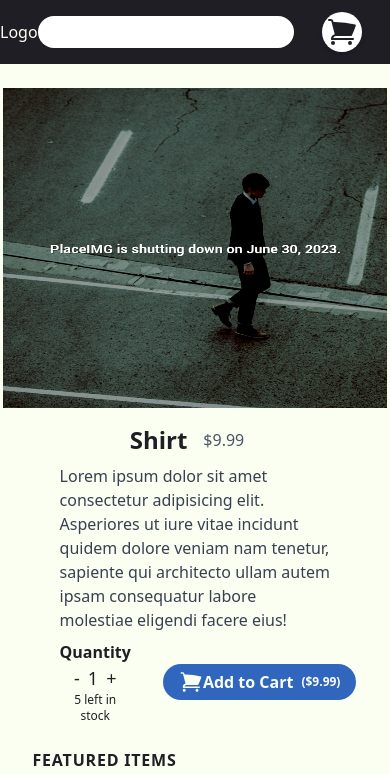
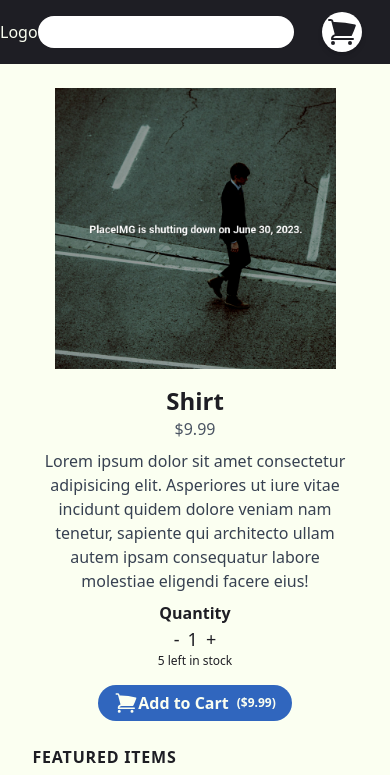
Before and after one commit to lbalbas/ecommerce-site, a Next.js app: page /shop/1 in a window 390 px wide. Shown: the top 775 px of the page. Built offline with nearby package versions, Linux system fonts and the light colour scheme.

Commit message:
Update [id].tsx

```diff
--- a/src/pages/shop/[id].tsx
+++ b/src/pages/shop/[id].tsx
@@ -22,20 +22,28 @@ const ProductPage = () => {
   };
   return (
     <div className="flex flex-col">
-      <div className="flex items-center flex-col lg:grid lg:grid-cols-2 mb-6">
-        <div className="h-80 w-96 lg:w-full lg:h-[65vh] relative">
-          <Image alt="Product" src="/placeimg_720_720_any.jpeg" fill />
+      <div className="flex items-center flex-col h-[75vh] lg:max-h-[600px] lg:grid lg:grid-cols-2 mb-6 justify-center">
+        <div className="h-80 w-80 lg:h-full lg:w-full grid place-items-center relative">
+          <Image
+            className="object-contain"
+            alt="Product"
+            src="/placeimg_720_720_any.jpeg"
+            sizes="(max-width: 800px) 50vw, (max-width: 400px) 33vw"
+            fill
+          />
         </div>
         <div className="flex w-full justify-center items-center">
-          <div className="mt-4 lg:mt-0 w-5/6 md:w-3/6 lg:w-5/6 flex-col flex">
-            <div className="flex justify-center lg:justify-start items-center lg:items-baseline">
+          <div className="mt-4 lg:mt-0 w-full md:w-3/6 lg:w-5/6 flex-col flex">
+            <div className="flex flex-col md:flex-row justify-center lg:justify-start items-center lg:items-baseline">
               <h1 className="text-2xl text-raisin font-bold">
                 {placeholder.name}
               </h1>
               <h3 className="mx-4 text-gray-600">${placeholder.price}</h3>
             </div>
-            <p className="my-2 lg:my-4 text-gray-700">{placeholder.desc}</p>
-            <div className="flex items-center w-full justify-around lg:justify-end gap-8">
+            <p className="my-2 text-center md:text-left lg:my-4 text-gray-700">
+              {placeholder.desc}
+            </p>
+            <div className="flex flex-col md:flex-row items-center w-full justify-around lg:justify-end gap-4 md:gap-8">
               <Counter
                 setCounter={setCounter}
                 itemCount={itemCount}
```
